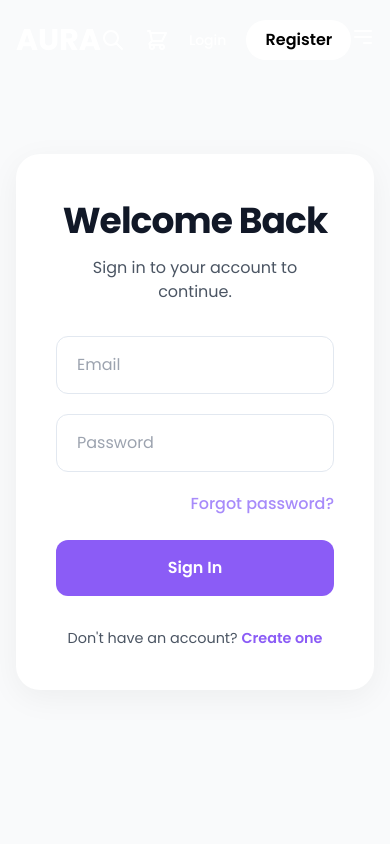
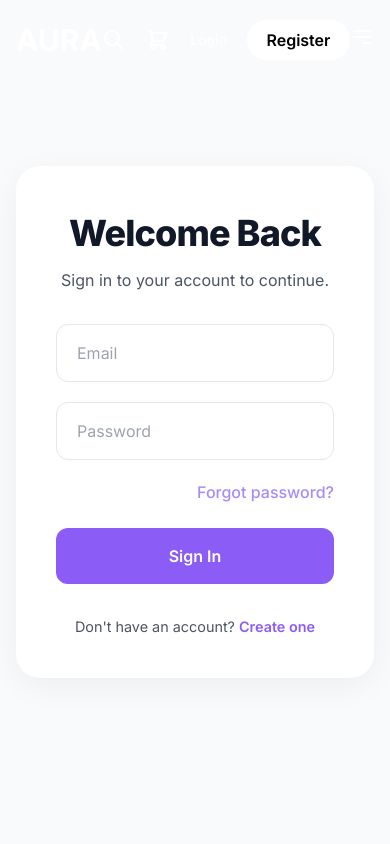
Before and after one commit to abh1hi/aura-shop, a Vue app in the folder metainflu/frontend/client-app/: page /login in a window 390 px wide. Shown: the top 844 px of the page. Built offline with nearby package versions, Linux system fonts and the light colour scheme; what vue3-touch-events would draw is missing.

Commit message:
Update App.vue with mobile-first architecture and modern styling system

```diff
--- a/metainflu/frontend/client-app/src/App.vue
+++ b/metainflu/frontend/client-app/src/App.vue
@@ -1,27 +1,46 @@
 <template>
-  <div id="app">
-    <Navbar />
-    <main class="main-content">
+  <div id="app" :class="{ 'mobile-layout': isMobileRoute }">
+    <!-- Traditional navbar for desktop pages -->
+    <Navbar v-if="!isMobileRoute" />
+
+    <!-- Main content area -->
+    <main :class="['main-content', { 'mobile-main': isMobileRoute }]">
       <router-view v-slot="{ Component }">
         <transition name="fade" mode="out-in">
           <component :is="Component" />
         </transition>
       </router-view>
     </main>
-    <Footer />
+
+    <!-- Traditional footer for desktop pages -->
+    <Footer v-if="!isMobileRoute" />
   </div>
 </template>
 
 <script setup>
-import Navbar from './components/Navbar.vue';
-import Footer from './components/Footer.vue';
+import { computed } from 'vue'
+import { useRoute } from 'vue-router'
+import Navbar from './components/Navbar.vue'
+import Footer from './components/Footer.vue'
+
+const route = useRoute()
+
+// Determine if current route should use mobile layout
+const isMobileRoute = computed(() => {
+  const mobileRoutes = ['/', '/shop', '/cart', '/account', '/product']
+  return mobileRoutes.some(mobilePath =>
+    route.path === mobilePath || route.path.startsWith('/product/')
+  )
+})
 </script>
 
 <style>
-/* Global styles from the original HTML files */
-@import url('https://fonts.googleapis.com/css2?family=Poppins:wght@300;400;500;600;700&display=swap');
+/* Global styles */
+@import url('https://fonts.googleapis.com/css2?family=Inter:wght@300;400;500;600;700;800&display=swap');
+@import url('https://cdnjs.cloudflare.com/ajax/libs/font-awesome/6.4.0/css/all.min.css');
 
 :root {
+  /* Original theme colors */
   --c1: #FFB2E6;
   --c2: #F7AEF8;
   --c3: #E382F9;
@@ -29,39 +48,76 @@ import Footer from './components/Footer.vue';
   --c5: #9A52FF;
   --c6: #8447FF;
   --c7: #72DDF7;
-    --bg-color: #FDFBFF;
-    --text-color: #333333;
-    --light-gray: #f4f4f4;
+
+  /* Modern mobile-first colors */
+  --primary: #1a1a1a;
+  --secondary: #64748b;
+  --accent: #c19a6b;
+  --background: #ffffff;
+  --surface: #f8fafc;
+  --border: #e2e8f0;
+  --text-primary: #0f172a;
+  --text-secondary: #64748b;
+  --text-muted: #94a3b8;
+
+  /* Legacy variables for backward compatibility */
+  --bg-color: #ffffff;
+  --text-color: #1a1a1a;
+  --light-gray: #f8fafc;
 }
 
-html, body {
-  height: 100%;
+/* CSS Reset and Base Styles */
+*,
+*::before,
+*::after {
+  box-sizing: border-box;
   margin: 0;
+  padding: 0;
 }
 
+html {
+  height: 100%;
+  scroll-behavior: smooth;
+}
+
+body {
+  height: 100%;
+  font-family: 'Inter', -apple-system, BlinkMacSystemFont, 'Segoe UI', Roboto, sans-serif;
+  background-color: var(--background);
+  color: var(--text-primary);
+  line-height: 1.6;
+  -webkit-font-smoothing: antialiased;
+  -moz-osx-font-smoothing: grayscale;
+  overflow-x: hidden;
+}
+
+/* App Layout */
 #app {
   display: flex;
   flex-direction: column;
   min-height: 100vh;
 }
 
+#app.mobile-layout {
+  background-color: var(--surface);
+}
+
+/* Main Content */
 .main-content {
   flex-grow: 1;
 }
 
-body {
-    font-family: 'Poppins', sans-serif;
-    background-color: var(--bg-color);
-    color: var(--text-color);
-    -webkit-font-smoothing: antialiased;
-    -moz-osx-font-smoothing: grayscale;
-    overflow-x: hidden;
+.main-content.mobile-main {
+  flex-grow: 1;
+  min-height: 100vh;
 }
 
+/* Utility Classes */
 .container {
   width: 90%;
   max-width: 1400px;
   margin: 0 auto;
+  padding: 0 1rem;
 }
 
 .section {
@@ -73,43 +129,52 @@ body {
   font-weight: 600;
   text-align: center;
   margin-bottom: 4rem;
-    color: var(--text-color);
+  color: var(--text-primary);
 }
 
+/* Buttons */
 .cta-button {
-    background-color: var(--c5);
+  background-color: var(--primary);
   color: white;
   padding: 1rem 2.5rem;
   border-radius: 50px;
   text-decoration: none;
   font-weight: 600;
-    transition: background-color 0.3s, transform 0.3s;
+  transition: all 0.3s cubic-bezier(0.4, 0, 0.2, 1);
   display: inline-block;
   border: none;
   cursor: pointer;
+  font-family: inherit;
 }
 
 .cta-button:hover {
-    background-color: var(--c6);
-    transform: translateY(-3px);
+  background-color: var(--secondary);
+  transform: translateY(-2px);
+  box-shadow: 0 8px 25px rgba(0, 0, 0, 0.15);
 }
 
+.cta-button:active {
+  transform: translateY(0);
+}
+
+/* Page Headers */
 .page-header {
   padding: 6rem 0;
-    background-color: var(--light-gray);
+  background-color: var(--surface);
   text-align: center;
 }
 
 .page-header h1 {
   font-size: 3.5rem;
-    font-weight: 600;
-    color: var(--text-color);
+  font-weight: 700;
+  color: var(--text-primary);
   margin: 0;
 }
 
+/* Transitions */
 .fade-enter-active,
 .fade-leave-active {
-  transition: opacity 0.5s ease;
+  transition: opacity 0.3s cubic-bezier(0.4, 0, 0.2, 1);
 }
 
 .fade-enter-from,
@@ -117,18 +182,114 @@ body {
   opacity: 0;
 }
 
-@media (max-width: 992px) {
+/* Mobile-specific adjustments */
+@media (max-width: 768px) {
+  .container {
+    width: 100%;
+    padding: 0;
+  }
+
   .section {
-        padding: 4rem 0;
+    padding: 3rem 0;
+  }
+
+  .section-title {
+    font-size: 2rem;
+    margin-bottom: 2rem;
+  }
+
+  .page-header {
+    padding: 3rem 0;
+  }
+
+  .page-header h1 {
+    font-size: 2rem;
   }
 }
 
-@media (max-width: 768px) {
-    .section-title {
-        font-size: 2.2rem;
+/* Touch-friendly interactions */
+@media (hover: none) and (pointer: coarse) {
+  .cta-button:hover {
+    transform: none;
+    box-shadow: none;
   }
-     .page-header h1 {
-        font-size: 2.5rem;
+
+  .cta-button:active {
+    background-color: var(--secondary);
+    transform: scale(0.98);
+  }
+}
+
+/* Scrollbar styling for webkit browsers */
+::-webkit-scrollbar {
+  width: 6px;
+}
+
+::-webkit-scrollbar-track {
+  background: var(--surface);
+}
+
+::-webkit-scrollbar-thumb {
+  background: var(--border);
+  border-radius: 3px;
+}
+
+::-webkit-scrollbar-thumb:hover {
+  background: var(--secondary);
+}
+
+/* Focus styles for accessibility */
+button:focus-visible,
+input:focus-visible,
+select:focus-visible,
+textarea:focus-visible,
+a:focus-visible {
+  outline: 2px solid var(--primary);
+  outline-offset: 2px;
+}
+
+/* Print styles */
+@media print {
+  .mobile-header,
+  .bottom-navigation,
+  .filter-sidebar {
+    display: none !important;
+  }
+}
+
+/* Reduced motion */
+@media (prefers-reduced-motion: reduce) {
+  *,
+  *::before,
+  *::after {
+    animation-duration: 0.01ms !important;
+    animation-iteration-count: 1 !important;
+    transition-duration: 0.01ms !important;
+    scroll-behavior: auto !important;
+  }
+}
+
+/* High contrast mode support */
+@media (prefers-contrast: high) {
+  :root {
+    --primary: #000000;
+    --background: #ffffff;
+    --text-primary: #000000;
+    --border: #000000;
+  }
+}
+
+/* Dark mode support */
+@media (prefers-color-scheme: dark) {
+  :root {
+    --primary: #ffffff;
+    --secondary: #94a3b8;
+    --background: #0f172a;
+    --surface: #1e293b;
+    --border: #334155;
+    --text-primary: #f8fafc;
+    --text-secondary: #cbd5e1;
+    --text-muted: #64748b;
   }
 }
 </style>
```
Lines whose indentation alone changed are shown as unchanged.
